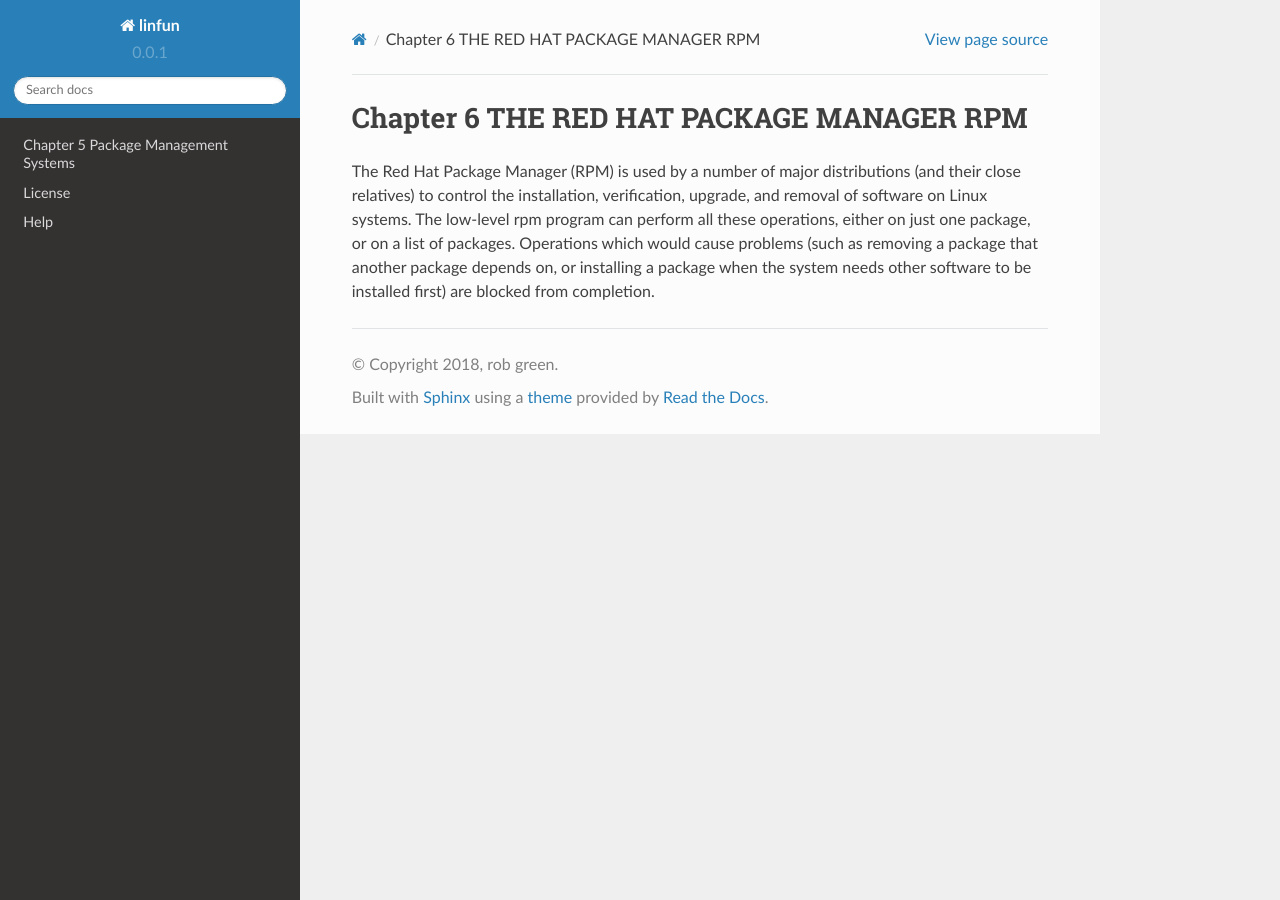
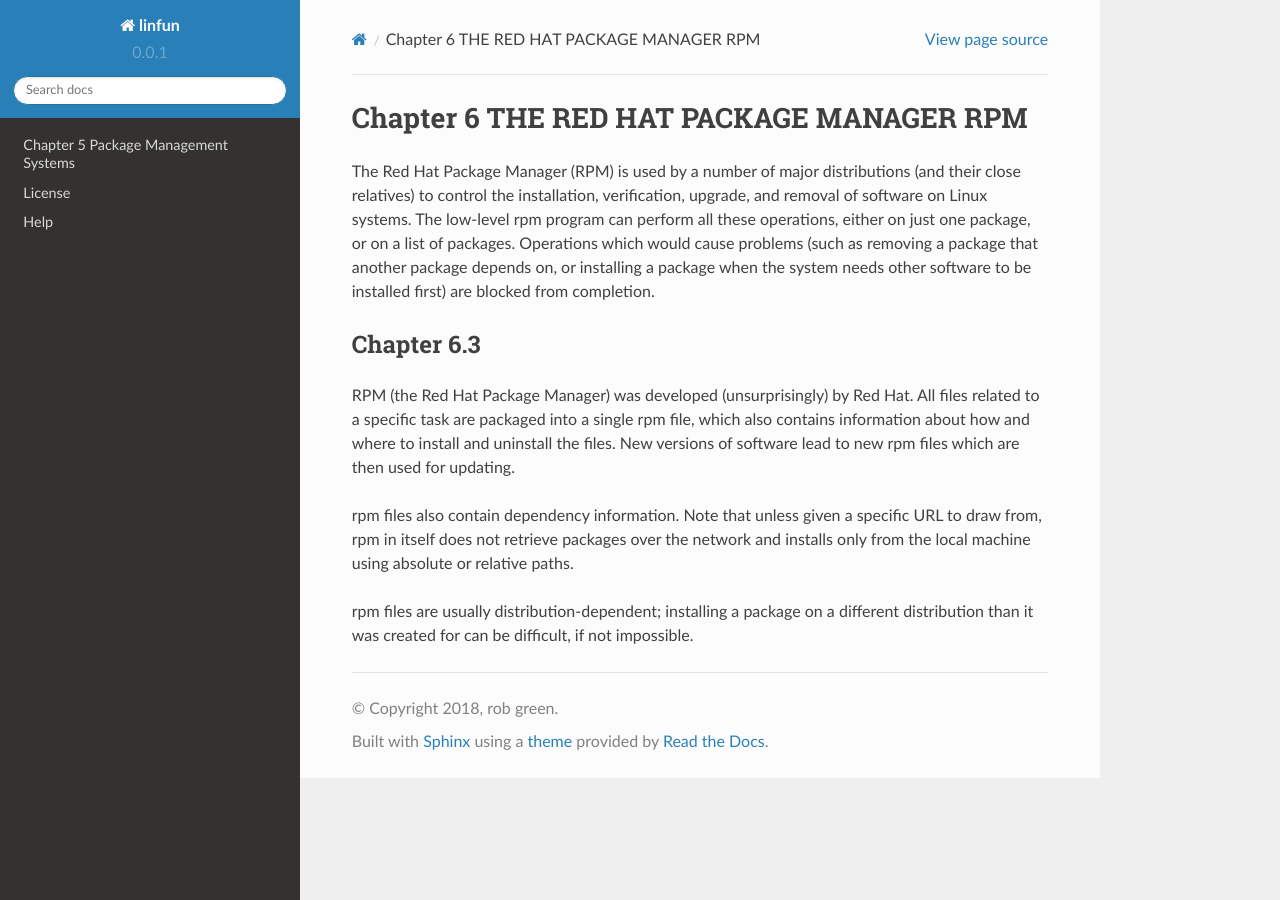
Before and after one commit to py010/linfun, a Sphinx documentation site: the page built from docs/source/chapter6.rst, in a window 1280 px wide. Built offline with Sphinx 7.4.7 and the Read the Docs theme 2.0.0, drawn with Linux system fonts in a browser that asks for light colours; pages that are not in the unit, such as notebooks, are missing from menus.

Commit message:
chapter 6.3

```diff
--- a/docs/source/chapter6.rst
+++ b/docs/source/chapter6.rst
@@ -2,3 +2,12 @@ Chapter 6 THE RED HAT PACKAGE MANAGER RPM
 =========================================
 
 The Red Hat Package Manager (RPM) is used by a number of major distributions (and their close relatives) to control the installation, verification, upgrade, and removal of software on Linux systems. The low-level rpm program can perform all these operations, either on just one package, or on a list of packages. Operations which would cause problems (such as removing a package that another package depends on, or installing a package when the system needs other software to be installed first) are blocked from completion.
+
+Chapter 6.3
+^^^^^^^^^^^
+
+RPM (the Red Hat Package Manager) was developed (unsurprisingly) by Red Hat. All files related to a specific task are packaged into a single rpm file, which also contains information about how and where to install and uninstall the files. New versions of software lead to new rpm files which are then used for updating.
+
+rpm files also contain dependency information. Note that unless given a specific URL to draw from, rpm in itself does not retrieve packages over the network and installs only from the local machine using absolute or relative paths.
+
+rpm files are usually distribution-dependent; installing a package on a different distribution than it was created for can be difficult, if not impossible.
```
